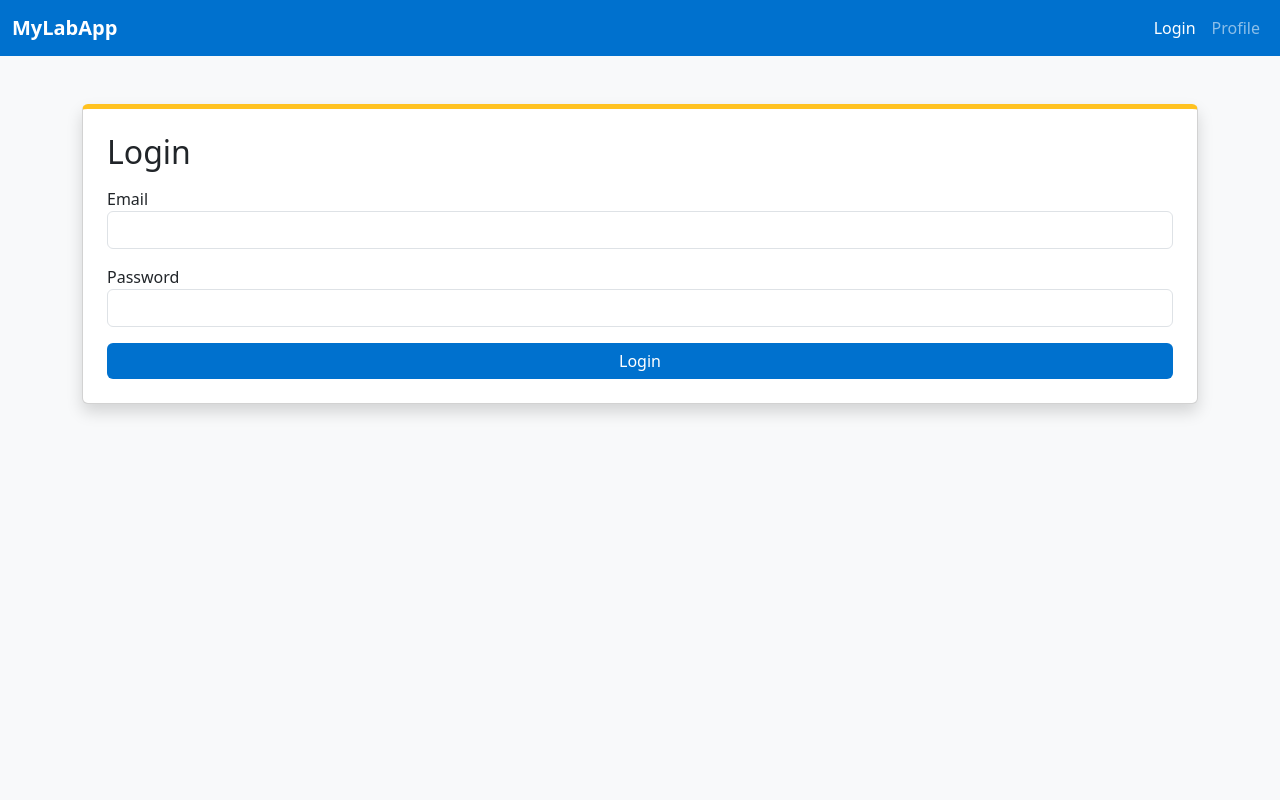
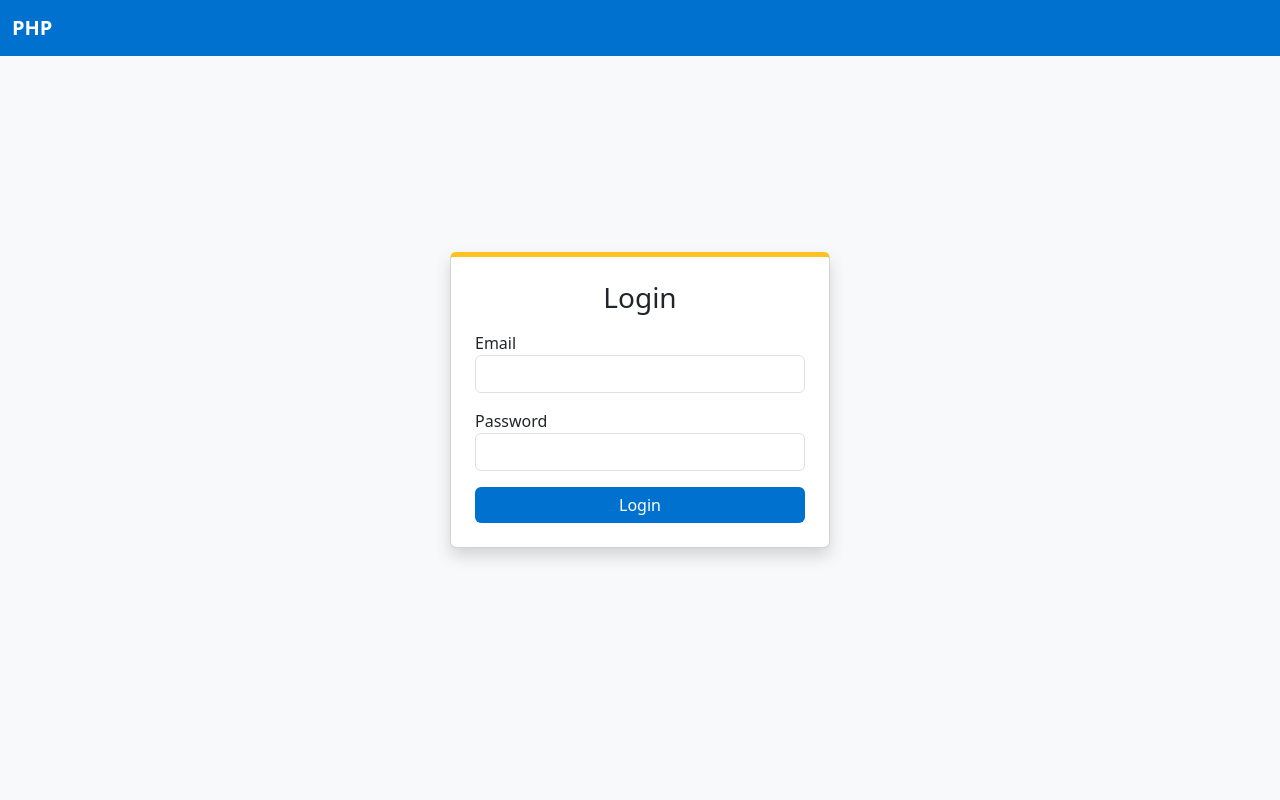
Before and after one commit to Piker50/PHP4.3, a PHP site: page / in a window 1280 px wide. Run offline with PHP 8.4, Linux system fonts and the light colour scheme.

Commit message:
added style and more users

```diff
--- a/index.php
+++ b/index.php
@@ -1,30 +1,68 @@
 <?php
 session_start();
 
-// Fake user for demo
-$validEmail = "user@example.com";
-$validPassword = "12345";
+$users = [
+    [
+        "id" => 1,
+        "email" => "lanz@test.com",
+        "password" => "12345",
+        "name" => "Lanz",
+        "year" => "4th Year"
+    ],
+    [
+        "id" => 2,
+        "email" => "toffee@test.com",
+        "password" => "12345",
+        "name" => "Toffee",
+        "year" => "1st Year"
+    ],
+    [
+        "id" => 3,
+        "email" => "mugi@test.com",
+        "password" => "qwerty",
+        "name" => "Mugi",
+        "year" => "4th Year"
+    ],
+    [
+        "id" => 4,
+        "email" => "snow@test.com",
+        "password" => "asdfg",
+        "name" => "Snow",
+        "year" => "4th Year"
+    ],
+    [
+        "id" => 5,
+        "email" => "mochi@test.com",
+        "password" => "zxcvb",
+        "name" => "Mochi",
+        "year" => "3rd Year"
+    ],
+];
+
 
 $error = "";
 
 if ($_SERVER["REQUEST_METHOD"] == "POST") {
-    $email = $_POST['email'] ?? '';
-    $password = $_POST['password'] ?? '';
+    $email = $_POST['email'];
+    $password = $_POST['password'];
 
-    if ($email === $validEmail && $password === $validPassword) {
-        // Store in SESSION
-        $_SESSION['user'] = [
-            "id" => 1,
-            "email" => $email,
-            "name" => "John Doe"
-        ];
-        // Redirect to profile.php with GET
-        header("Location: profile.php?user=1");
+    $foundUser = null;
+    foreach ($users as $u) {
+        if ($u['email'] === $email && $u['password'] === $password) {
+            $foundUser = $u;
+            break;
+        }
+    }
+
+    if ($foundUser) {
+        $_SESSION['user'] = $foundUser;
+        header("Location: profile.php?user=" . $foundUser['id']);
         exit();
     } else {
-        $error = "Invalid email or password.";
+        $error = "Invalid email or password!";
     }
 }
+
 ?>
 
 <!DOCTYPE html>
@@ -35,6 +73,10 @@ if ($_SERVER["REQUEST_METHOD"] == "POST") {
     <style>
         body {
             background-color: #f8f9fa;
+            height: 100vh;
+            display: flex;
+            align-items: center;
+            justify-content: center;
         }
         .navbar-custom {
             background-color: #0071ce;
@@ -48,37 +90,21 @@ if ($_SERVER["REQUEST_METHOD"] == "POST") {
         }
         .card {
             border-top: 5px solid #ffc220;
+            width: 100%;
+            max-width: 380px;
         }
     </style>
 </head>
 <body>
 
-<!-- ✅ Navbar -->
-<nav class="navbar navbar-expand-lg navbar-dark navbar-custom">
+<nav class="navbar navbar-expand-lg navbar-dark navbar-custom fixed-top">
   <div class="container-fluid">
-    <a class="navbar-brand fw-bold text-white" href="#">MyLabApp</a>
-    <button class="navbar-toggler" type="button" data-bs-toggle="collapse"
-            data-bs-target="#navbarNav" aria-controls="navbarNav" aria-expanded="false"
-            aria-label="Toggle navigation">
-      <span class="navbar-toggler-icon"></span>
-    </button>
-    <div class="collapse navbar-collapse" id="navbarNav">
-      <ul class="navbar-nav ms-auto">
-        <li class="nav-item">
-          <a class="nav-link active" href="index.php">Login</a>
-        </li>
-        <li class="nav-item">
-          <a class="nav-link" href="profile.php?user=1">Profile</a>
-        </li>
-      </ul>
-    </div>
+    <a class="navbar-brand fw-bold text-white" href="#">PHP</a>
   </div>
 </nav>
 
-<!-- ✅ Login Card -->
-<div class="container mt-5">
 <div class="card shadow p-4">
-        <h2 class="mb-3">Login</h2>
+    <h3 class="mb-3 text-center">Login</h3>
 
     <?php if ($error): ?>
         <div class="alert alert-danger"><?= $error ?></div>
@@ -100,11 +126,10 @@ if ($_SERVER["REQUEST_METHOD"] == "POST") {
         <button type="submit" class="btn btn-primary w-100">Login</button>
     </form>
 </div>
-</div>
 
 <script src="https://cdn.jsdelivr.net/npm/bootstrap@5.3.2/dist/js/bootstrap.bundle.min.js"></script>
 <script>
-// ✅ Bootstrap validation
+// Validation
 (() => {
   'use strict'
   const forms = document.querySelectorAll('.needs-validation')
```
Also changed, not shown: profile.php (+7 -12 lines). Lines whose indentation alone changed are shown as unchanged.
